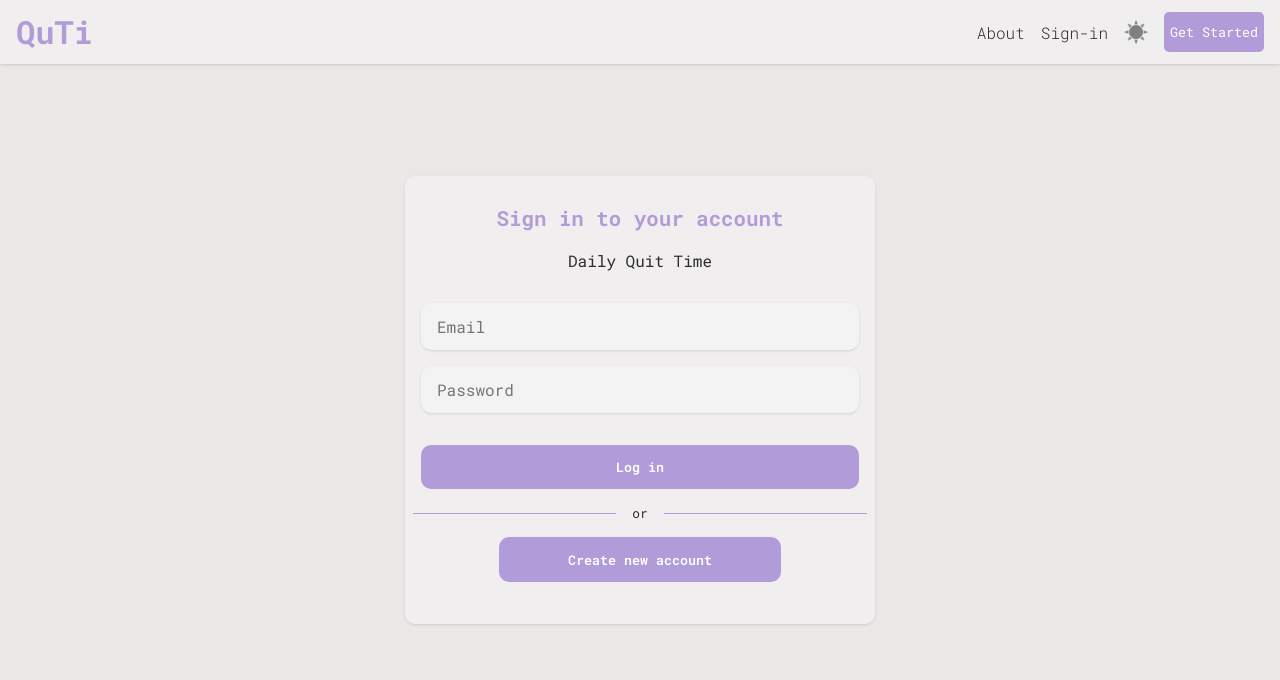
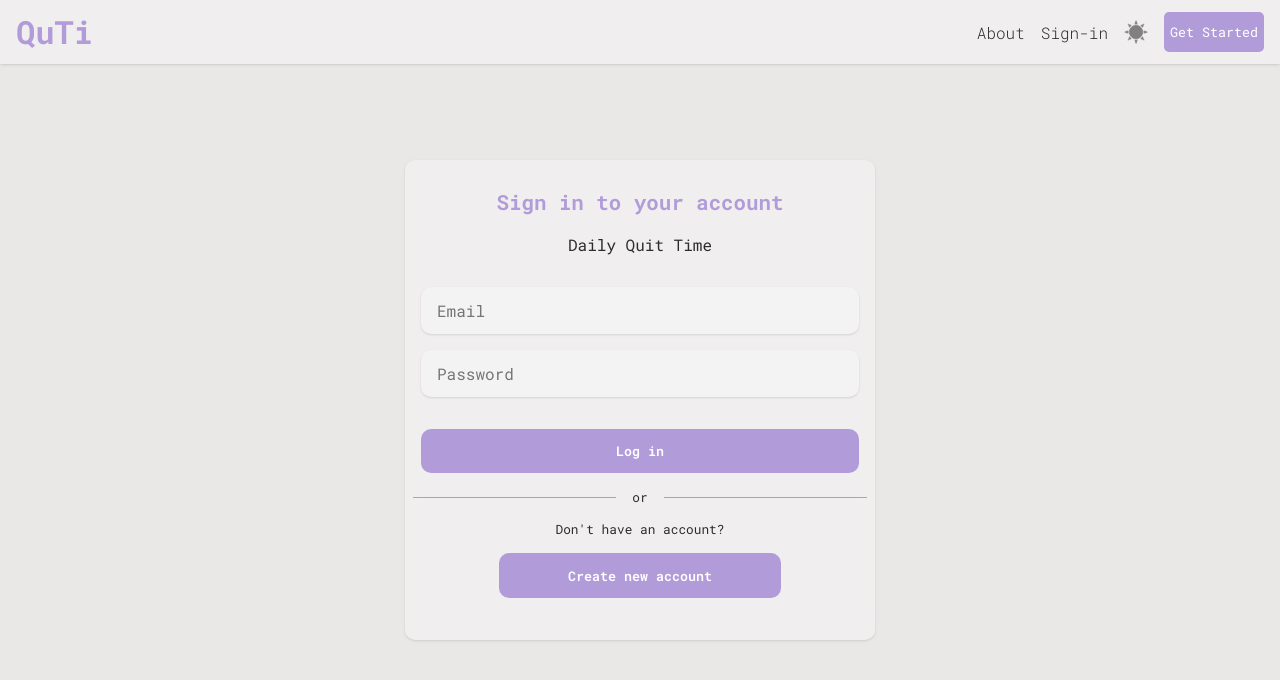
Before and after one commit to samueljsong/qt-project, a React (Vite) app: page / in a window 1280 px wide. Shown: the top 680 px of the page. Built offline with nearby package versions, Linux system fonts and the light colour scheme.

Commit message:
fixed text

```diff
--- a/src/App.css
+++ b/src/App.css
@@ -63,6 +63,11 @@
   border: none;
 }
 
+/* small text */
+.small-font{
+  font-size: 0.8em;
+}
+
 
 .container{
   display: grid;
--- a/src/components/Login.css
+++ b/src/components/Login.css
@@ -33,7 +33,7 @@
     }
 
     .login-card-container{
-        height: 28rem;
+        height: 30rem;
         width: 320px;
         display: flex;
         flex-direction: column;
@@ -131,7 +131,7 @@
 
 
     .login-card-container{
-        height: 28rem;
+        height: 30rem;
         width: 470px;
         display: flex;
         flex-direction: column;
--- a/src/components/Login.jsx
+++ b/src/components/Login.jsx
@@ -26,6 +26,7 @@ const Login = (props) => {
                     <p className='login-or-text'>or</p>
                     <span className='line'></span>
                 </div>
+                <p className='small-font'>Don't have an account?</p>
                 <button className='create-new-account-button'
                 onClick={props.switchToSignup}>Create new account</button>
             </div>
--- a/src/components/Signup.css
+++ b/src/components/Signup.css
@@ -250,6 +250,6 @@
 }
 
 
-.already-have-an-account{
+.small-font{
     font-size: 0.8em;
 }
--- a/src/components/Signup.jsx
+++ b/src/components/Signup.jsx
@@ -21,7 +21,7 @@ const Signup = (props) => {
                     <p className='login-or-text'>or</p>
                     <span className='line'></span>
                 </div>
-                <p className='already-have-an-account'>Already have an account?</p>
+                <p className='small-font'>Already have an account?</p>
                 <button className='create-new-account-button'
                 onClick={props.switchToLogin}>Sign in</button>
             </div>
```
